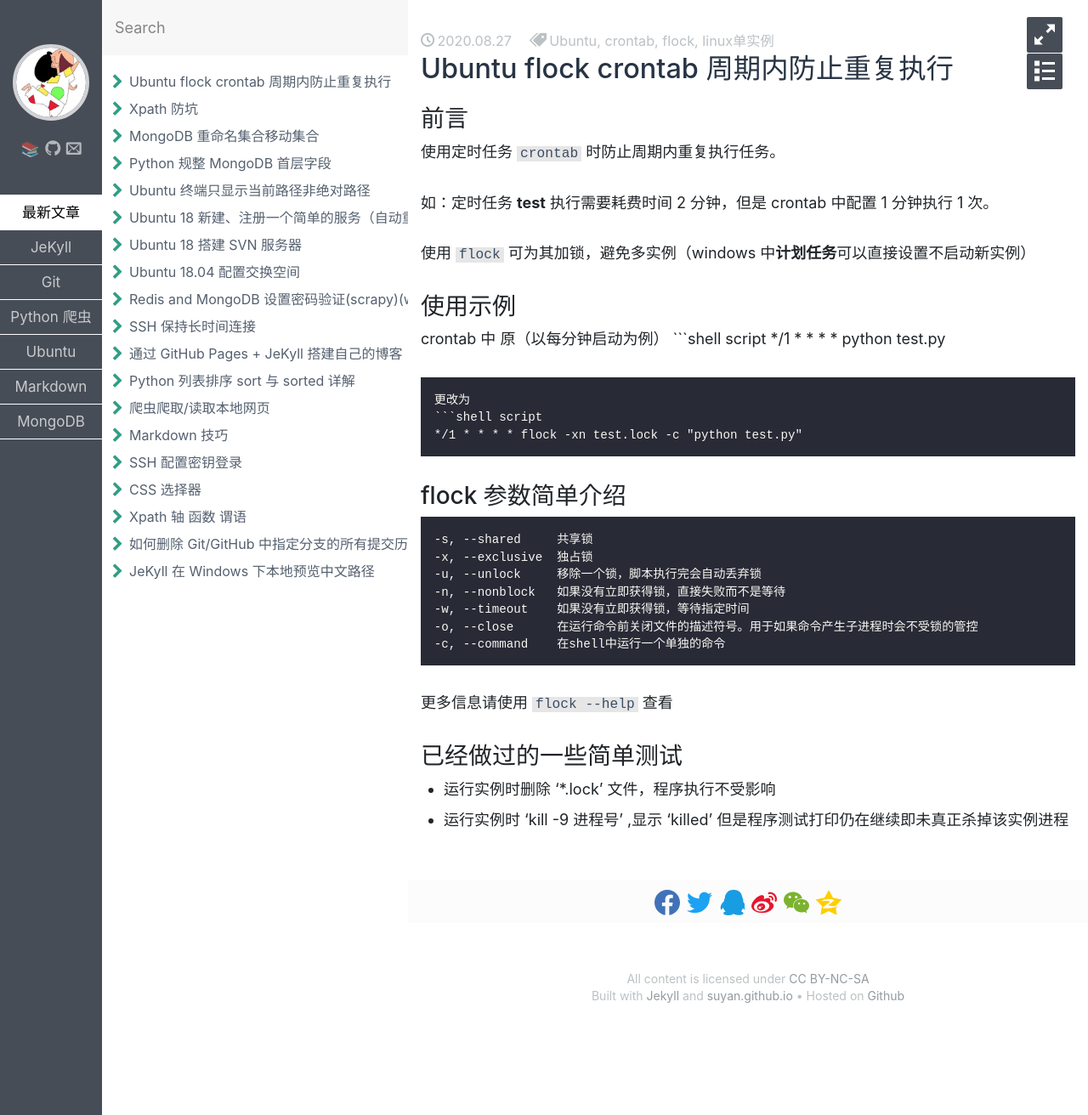
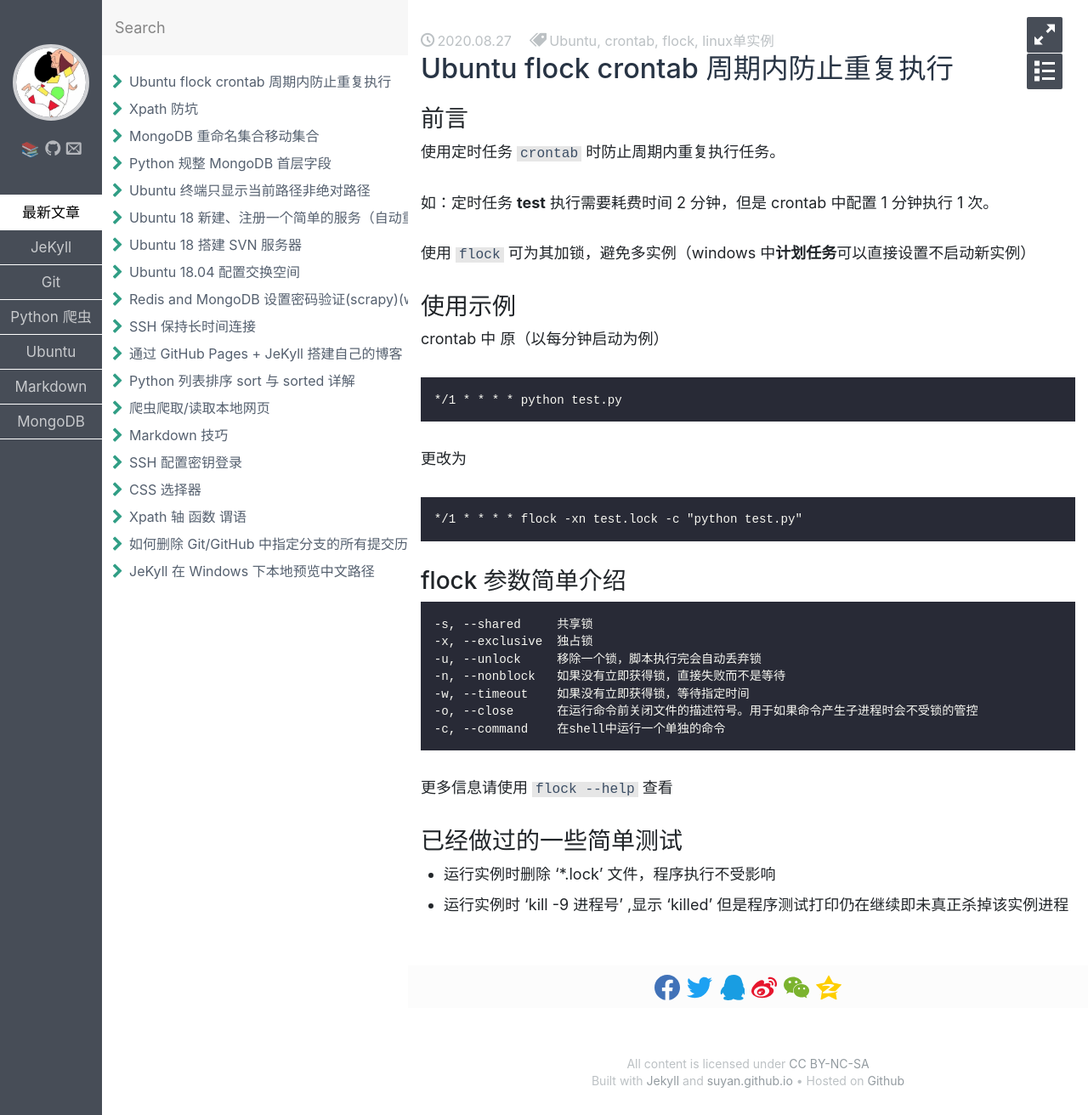
Before and after one commit to LZC6244/lzc6244.github.io, a Jekyll site: the page built from _posts/2020-08-27-Ubuntu-flock-crontab-周期内防止重复执行.md, in a window 1280 px wide. Shown: the whole page at 85% size. Built offline with Jekyll 4.4.1, drawn with Linux system fonts in a browser that asks for light colours; some web fonts are replaced.

Commit message:
优化排版

````diff
--- a/_posts/2020-08-27-Ubuntu-flock-crontab-周期内防止重复执行.md
+++ b/_posts/2020-08-27-Ubuntu-flock-crontab-周期内防止重复执行.md
@@ -21,11 +21,12 @@ tags:
 ### 使用示例
 crontab 中
 原（以每分钟启动为例）
-```shell script
+```text
 */1 * * * * python test.py
 ```
+
 更改为
-```shell script
+```text
 */1 * * * * flock -xn test.lock -c "python test.py"
 ```
 
````
Also changed, not shown: _posts/2019-12-27-通过-GitHub-Pages-+-JeKyll-搭建自己的博客.md (+1 -1 lines).
